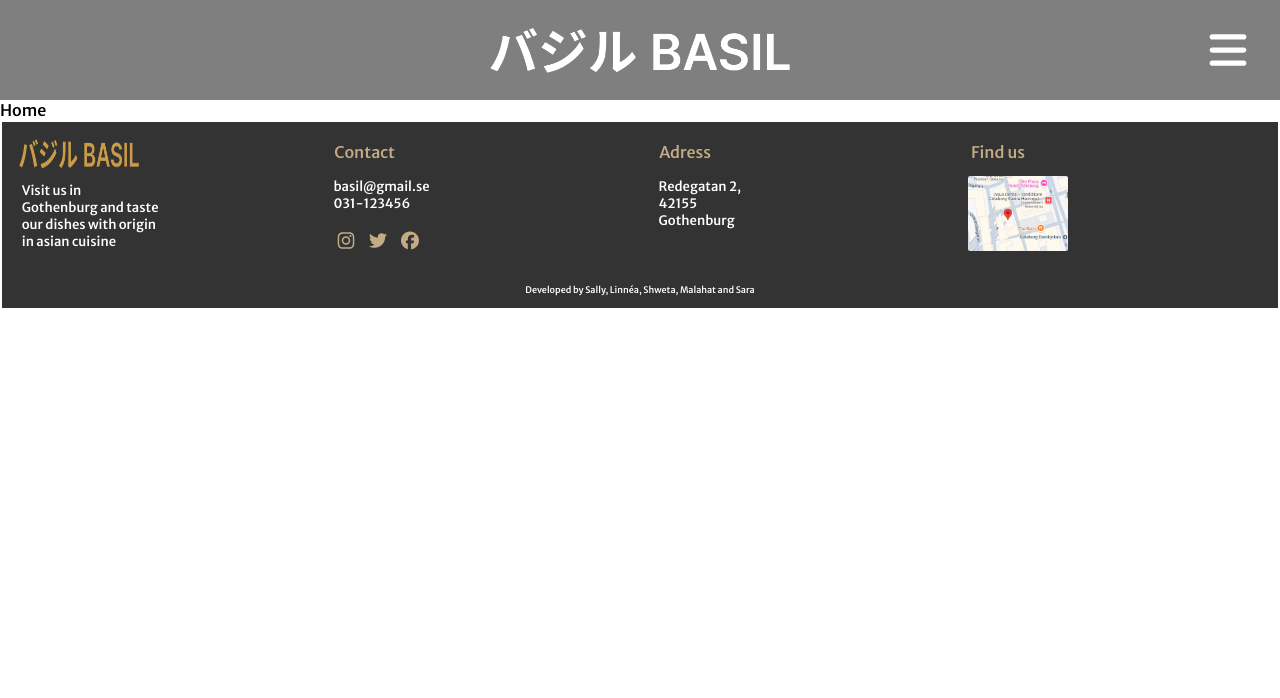
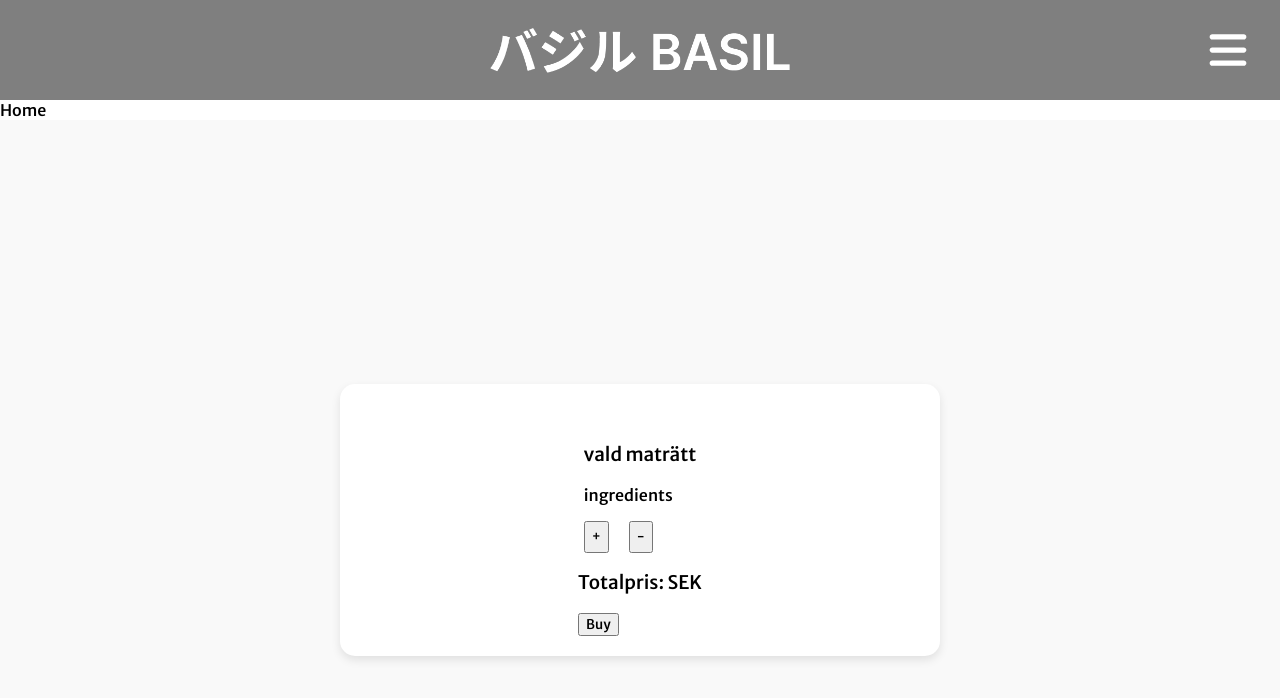
Before and after one commit to NinjaNean/basilika, a React (Vite) app: page / in a window 1280 px wide. Shown: the top 698 px of the page. Built offline with nearby package versions, Linux system fonts and the light colour scheme.

Commit message:
cart design

```diff
--- a/src/App.jsx
+++ b/src/App.jsx
@@ -3,6 +3,7 @@ import "./App.css";
 import Footer from "./Component/footer/Footer.jsx";
 import Header from "./Component/header/Header.jsx";
 import OpenMenu from "./Component/openMenu/OpenMenu.jsx";
+import Cart from "./Component/cart/Cart.jsx";
 
 
 
@@ -17,7 +18,8 @@ function App() {
         <Outlet />
       </main>
       <footer>
-        <Footer/>
+        {/* <Footer/> */}
+        <Cart/>
       </footer>
     </>
   );
--- a/src/Component/cart/Cart.css
+++ b/src/Component/cart/Cart.css
@@ -0,0 +1,40 @@
+.cart-container {
+    display: flex;
+    justify-content: center;
+    flex-direction: column;
+    background-color: white;
+    align-items: center;
+    background-color: #f9f9f9;
+    min-height: 100vh;
+    padding: 20px;
+}
+  .cart-section {
+    display: flex;
+    flex-direction: column;
+    align-items: center;
+    justify-content: center;
+    height: 80%;
+    background-color: #fff;
+    border-radius: 15px;
+    box-shadow: 0 4px 10px rgba(0, 0, 0, 0.1);
+    padding: 20px;
+    max-width: 600px;
+    width: 100%;
+
+  }
+  .cart-item-content {
+    width: 100%;
+    display: flex;
+    justify-content: center;
+    align-items: center;
+    flex-direction: row;
+    gap: 20px;
+  }
+  .button-box {
+    display: flex;
+    gap: 10px;
+
+  }
+  .App {
+    color: #72a24d;
+  }
--- a/src/Component/cart/Cart.jsx
+++ b/src/Component/cart/Cart.jsx
@@ -1,25 +1,30 @@
 import './Cart.css';
 
 const Cart = () => {
+
     return (
-        <div className="cart-container">
+    <div className='cart-container'>
         <div className='cart-section'>
-                <section className='cart-item-content'>vald item här
+            <section className='cart-item-content'>
               <div className='cart-item'>
-                        <h3>{}</h3>
-                        <p>{}</p>
-                        <p>{}</p>
+              <img>{}</img>
+                <h3>{}vald maträtt</h3>
+                <p>{}ingredients</p>
+
+                <div className='button-box'>
+
                 <button className='increase-btn'>+</button>
                 <p>{}</p>
                 <button className='decrease-btn'>-</button>
-                        <img>{}</img>
-                        </div>
-                    <div className='totalprice-box'>
-                     <h3>Totalpris: {} SEK</h3>
-                     </div>
-                </section>
                 </div>
 
               </div>
+            </section>
+                <div className='totalprice-box'>
+                  <h3>Totalpris: {} SEK</h3>
+                  <button className='checkout-btn'>Buy</button>
+                </div>
+            </div>
+        </div>
     )}
     export default Cart;
```
Lines whose indentation alone changed are shown as unchanged.
